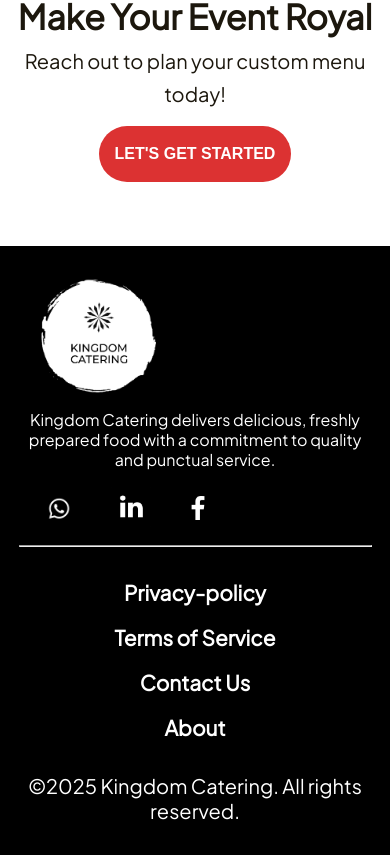
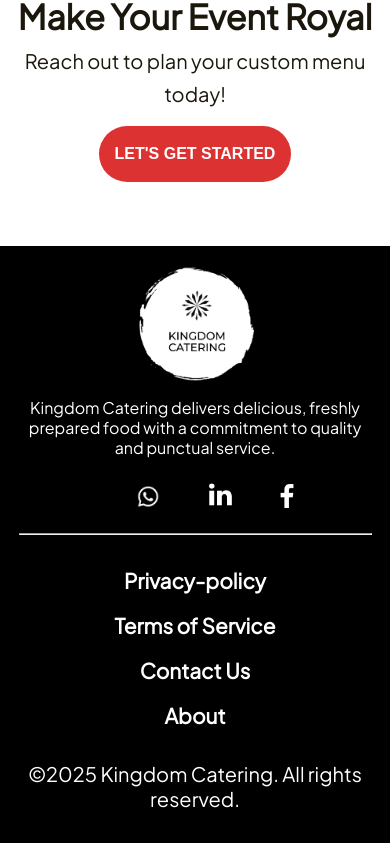
Before and after one commit to Michael-richard-658/Kingdom-catering, a Next.js app: page / in a window 390 px wide. Shown: the part 5078-5933 px from the top of the page. Built offline with nearby package versions, Linux system fonts and the light colour scheme.

Commit message:
center icons

```diff
--- a/src/app/components/footer/footer.css
+++ b/src/app/components/footer/footer.css
@@ -20,6 +20,7 @@
     margin-top: 32px;
     display: flex;
     flex-direction: column;
+    justify-content: center;
     align-items: center;
     gap: 18px;
     margin-bottom: 32px;
@@ -32,8 +33,7 @@
     .footer-logo{
       width: 30%;
       height: 30%;
-      margin-right: 50%;
-      margin-top: 32px;
+      margin-top: 20px;
       margin-bottom: 16px;
     }
     .footer-desc{
@@ -48,7 +48,7 @@
     .social-media-icons{
        display: flex;
        flex-direction: row;
-       justify-content: start;
+       justify-content: center;
        align-items: center;
        margin-bottom: 16px;
       margin-left: 10%;
```
